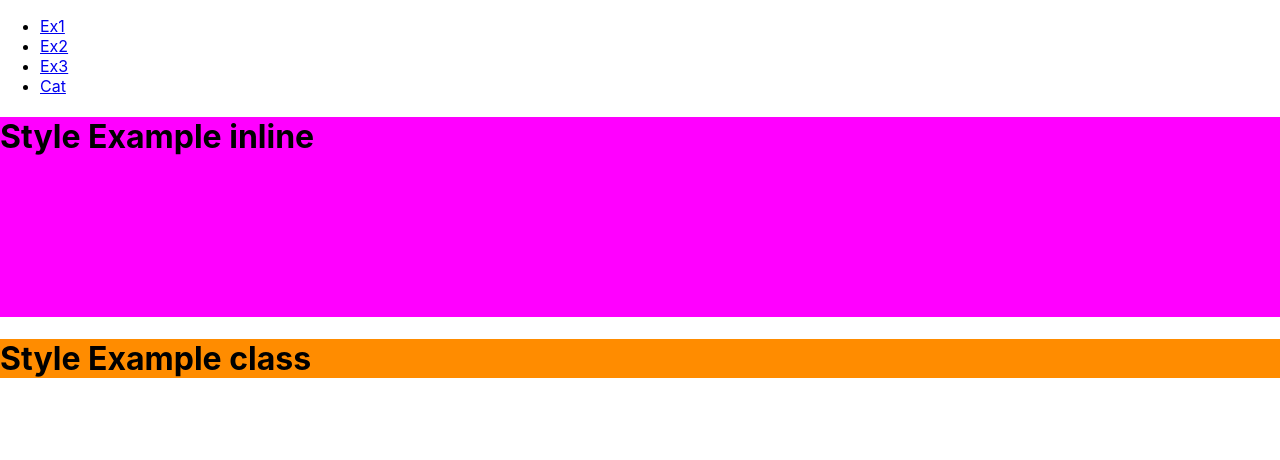
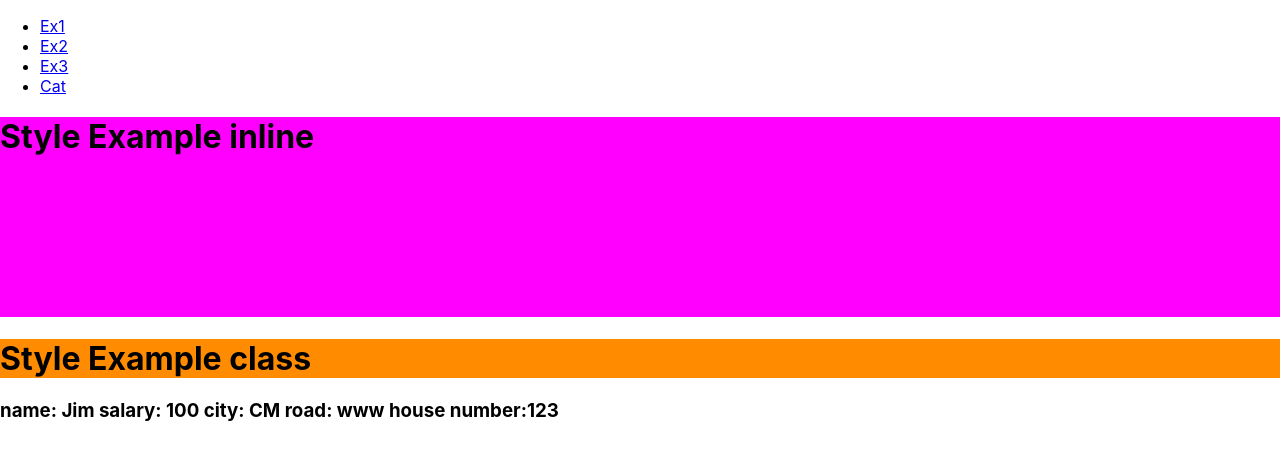
Before and after one commit to Nattapon33998/fun_with_ReactJs, a React (Create React App) app: page / in a window 1280 px wide. Shown: the top 460 px of the page. Built offline with nearby package versions, Linux system fonts and the light colour scheme.

Commit message:
deconstructuring

```diff
--- a/src/App.js
+++ b/src/App.js
@@ -1,15 +1,16 @@
-import React, {useState} from 'react'
-import CounterClassComponent from './CounterClassComponent'
-import CounterFunctionalComponent from './CounterFunctionalComponent'
-import Ex1Style from './components/ex1_styles'
-import Ex2Image from './components/ex2_image'
-import Ex3Props from './components/ex3_props'
-import Ex5Nesting from './components/ex5_DynamicNestingRoute.js'
+import React, { useState } from "react";
+import CounterClassComponent from "./CounterClassComponent";
+import CounterFunctionalComponent from "./CounterFunctionalComponent";
+import Ex1Style from "./components/ex1_styles";
+import Ex2Image from "./components/ex2_image";
+import Ex3Props from "./components/ex3_props";
+import Ex5Nesting from "./components/ex5_DynamicNestingRoute.js";
 
-import { Link, Route, Switch } from 'react-router-dom'
+import Deconstructuring from "./components/Deconstruct/deconstructuring";
+
+import { Link, Route, Switch } from "react-router-dom";
 
 export default function App() {
-
   const [count, setCount] = useState(0);
 
   return (
@@ -43,30 +44,38 @@ export default function App() {
       <nav>
         <ul>
           <li>
-            <Link to='/'>Ex1</Link>
+            <Link to="/">Ex1</Link>
           </li>
           <li>
-            <Link to='/Ex2'>Ex2</Link>
+            <Link to="/Ex2">Ex2</Link>
           </li>
           <li>
-            <Link to='/Ex3'>Ex3</Link>
+            <Link to="/Ex3">Ex3</Link>
           </li>
           <li>
-            <Link to='/Cat'>Cat</Link>
+            <Link to="/Cat">Cat</Link>
           </li>
         </ul>
       </nav>
 
-
       <Switch>
-        <Route exact path="/"><Ex1Style/></Route>
-        <Route path="/Ex2"><Ex2Image/></Route>
-        <Route path="/Ex3"><Ex3Props count={count} color="#F03" showLabel={true}/></Route>
-        <Route path="/Cat"><Ex5Nesting/></Route>
+        <Route exact path="/">
+          <Ex1Style />
+          <Deconstructuring />
+        </Route>
+        <Route path="/Ex2">
+          <Ex2Image />
+        </Route>
+        <Route path="/Ex3">
+          <Ex3Props count={count} color="#F03" showLabel={true} />
+        </Route>
+        <Route path="/Cat">
+          <Ex5Nesting />
+        </Route>
         <Route path="/:id">
           <h3>404 NOt Found</h3>
         </Route>
       </Switch>
     </div>
-  )
+  );
 }
--- /dev/null
+++ b/src/components/Deconstruct/data.js
@@ -0,0 +1,13 @@
+const employeeData = {
+  name: "Jim",
+  salary: "100",
+  address: {
+    city: "CM",
+    road: "www",
+    detail: {
+      number: "123",
+    },
+  },
+};
+
+export default employeeData;
--- /dev/null
+++ b/src/components/Deconstruct/deconstructuring.js
@@ -0,0 +1,24 @@
+import React from "react";
+import employeeData from "./data";
+
+const deconstructuring = () => {
+  const {
+    name,
+    salary,
+    address: {
+      city,
+      road,
+      detail: { number },
+    },
+  } = employeeData;
+  return (
+    <div>
+      <h3>
+        {`name: ${name} salary: ${salary} city: ${city} road: ${road} house
+        number:${number}`}
+      </h3>
+    </div>
+  );
+};
+
+export default deconstructuring;
```
